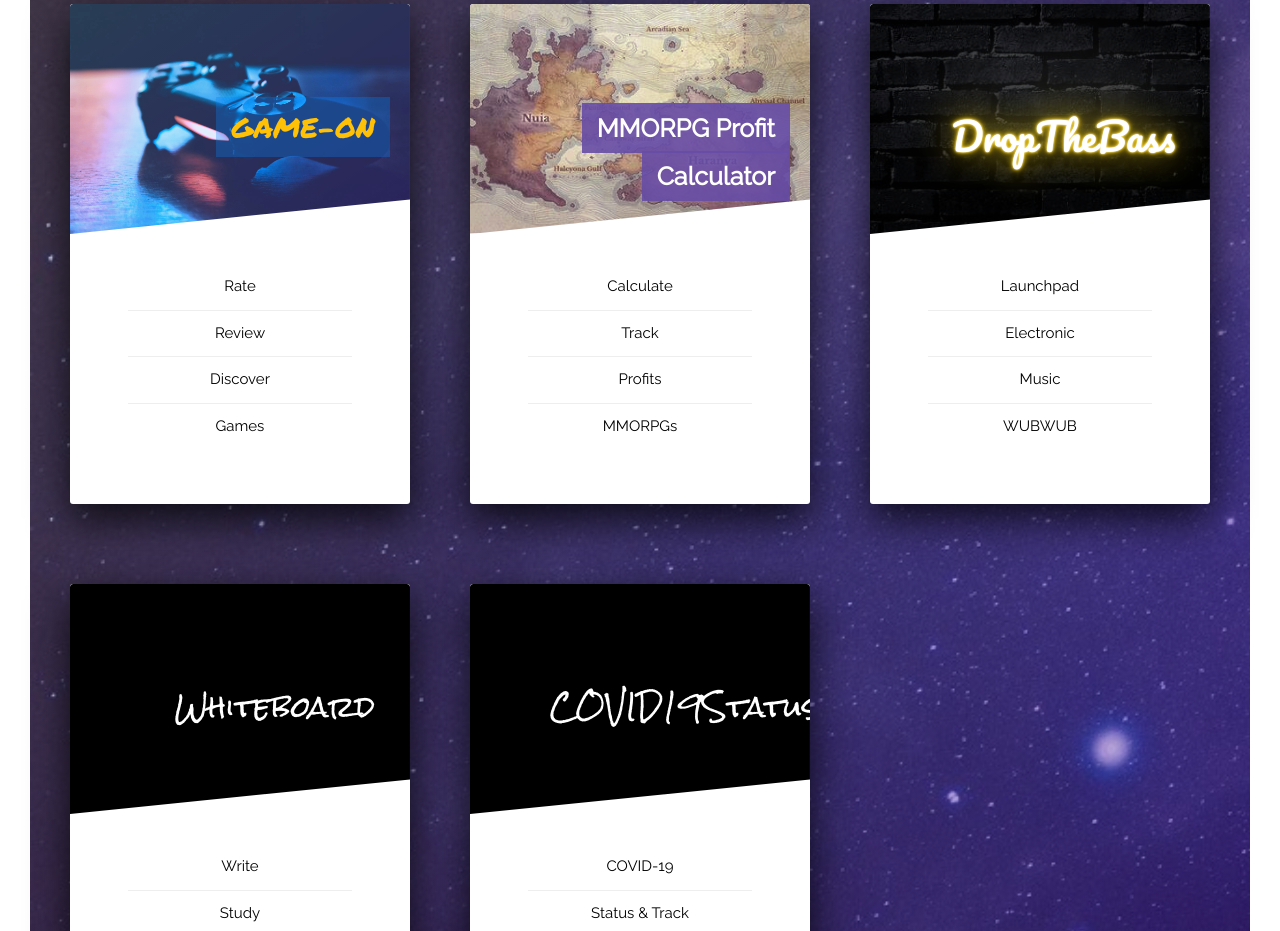
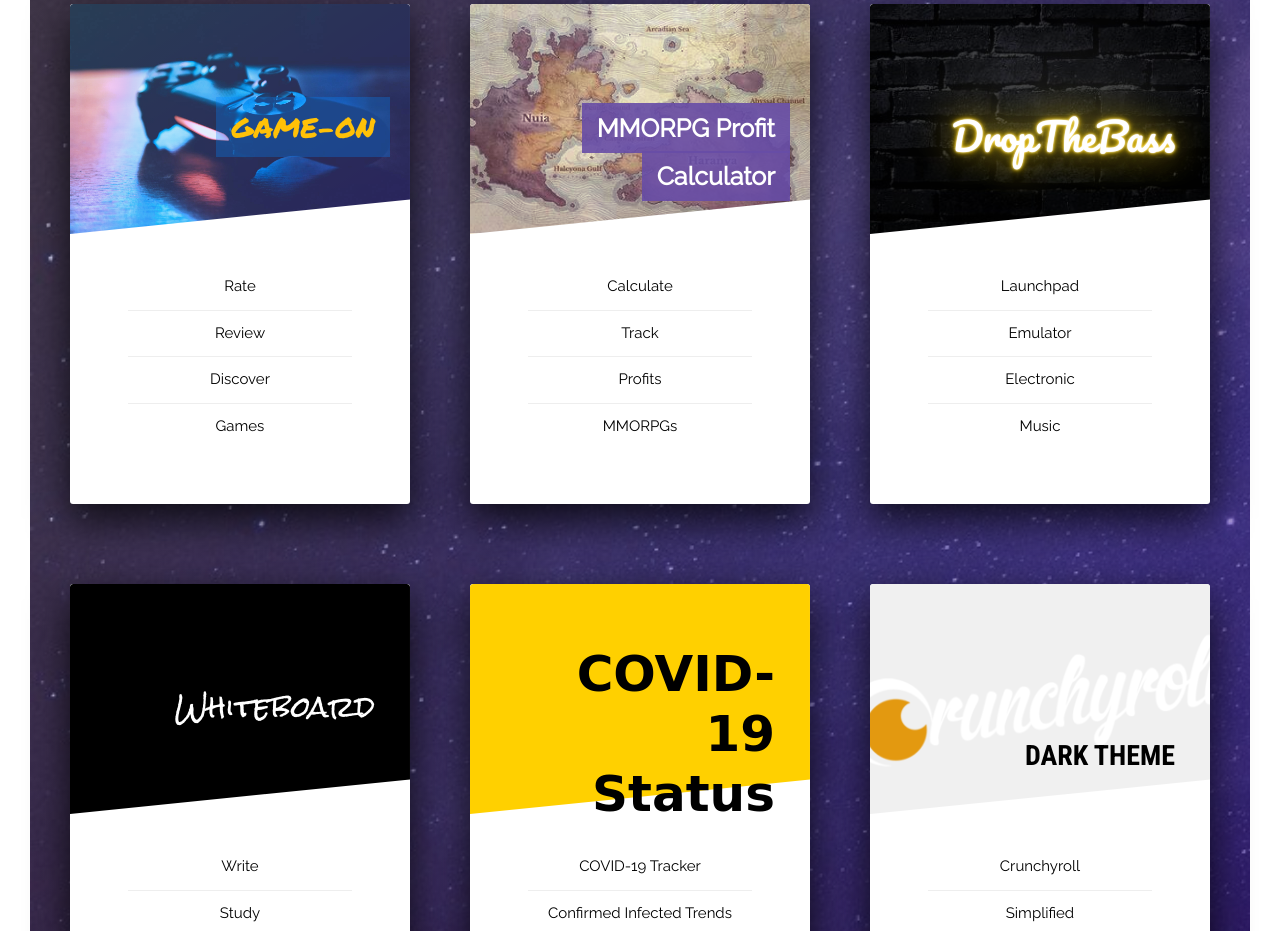
Before and after one commit to xerilius/xerilius.github.io, a website: page index.html in a window 1280 px wide. Shown: the part 2579-3510 px from the top of the page. Drawn offline with Linux system fonts and the light colour scheme; a web font is replaced by a local one.

Commit message:
Updated cards

```diff
--- a/index.html
+++ b/index.html
@@ -13,8 +13,9 @@
     <link href="https://fonts.googleapis.com/css?family=Permanent+Marker&display=swap" rel="stylesheet">
     <link href="https://fonts.googleapis.com/css?family=Anton&display=swap" rel="stylesheet">
     <link href="https://fonts.googleapis.com/css?family=Rock+Salt&display=swap" rel="stylesheet">
-
-
+    <link href="https://fonts.googleapis.com/css2?family=Libre+Barcode+39+Text&display=swap" rel="stylesheet">
+    <link href="https://fonts.googleapis.com/css2?family=Montserrat&display=swap" rel="stylesheet">
+    <link href="https://fonts.googleapis.com/css2?family=Roboto+Condensed:wght@700&display=swap" rel="stylesheet">
 
     <title>Grace Chung | Fullstack Software Engineer</title>
 </head>
@@ -116,9 +117,9 @@
                         <img src="./static/img/postgres.png" alt="Photo 11" class="composition__photo composition__photo--p11">
                         <img src="./static/img/git.png" alt="Photo 12" class="composition__photo composition__photo--p12">
                         <img src="./static/img/github.png" alt="Photo 13" class="composition__photo composition__photo--p13">
-                        <!-- <!-- <img src="./static/img/aws.png" alt="Photo 14" class="composition__photo composition__photo--p14">
+                        <!--  <img src="./static/img/aws.png" alt="Photo 14" class="composition__photo composition__photo--p14">
                         <img src="./static/img/ngnix.png" alt="Photo 15" class="composition__photo composition__photo--p15"> -->
-                        <img src="./static/img/vagrant.png" alt="Photo 16" class="composition__photo composition__photo--p16">  -->
+                        <img src="./static/img/vagrant.png" alt="Photo 16" class="composition__photo composition__photo--p16">
                     </div>
                 </div>
             </div>
@@ -235,9 +236,10 @@
                              <div class="card__details">
                                 <ul>
                                     <li>Launchpad</li>
+                                    <li>Emulator</li>
                                     <li>Electronic</li>
                                     <li>Music</li>
-                                    <li>WUBWUB</li>
+
                                 </ul>
                             </div>
                         </div>
@@ -291,6 +293,9 @@
                                     <p class="card__text-technology">
                                         Vanilla JavaScript
                                     </p>
+                                    <p class="card__text-technology">
+                                        HTML Canvas
+                                    </p>
                                 </div>
                                 <a href="http://xerilius.github.io/whiteboard" class="btn btn--white">Learn more</a>
                             </div>
@@ -304,19 +309,18 @@
                         <!-- Frontside -->
                         <div class="card__side card__side--front">
                             <!-- Card Pic -->
-                            <div class="card__picture card__picture--4">
+                            <div class="card__picture card__picture--5">
                                 &nbsp;
                             </div>
                             <!-- Card Heading -->
                             <h4 class="card__heading">
-                                <span class="card__heading-span card__heading-span--4">COVID19Status</span>
+                                <span class="card__heading-span card__heading-span--5">COVID-19 Status</span>
                             </h4>
                             <!-- Card Details -->
                             <div class="card__details">
                                 <ul>
-                                    <li>COVID-19</li>
-                                    <li>Status & Track</li>
-                                    <li>Fatality & Confirmed Trends</li>
+                                    <li>COVID-19 Tracker</li>
+                                    <li>Confirmed Infected Trends</li>
                                     <li>For Counties & States</li>
                                     <li>Dashboard</li>
                                 </ul>
@@ -324,7 +328,7 @@
                         </div>
 
                         <!-- Backside -->
-                        <div class="card__side card__side--back card__side--back-4">
+                        <div class="card__side card__side--back card__side--back-5">
                             <div class="card__cta">
                                 <div class="card__text-box">
                                     <p class="card__text-madewith">Made with</p>
@@ -345,11 +349,51 @@
                                   </p>
 
                                 </div>
+                                <a href="https://github.com/xerilius/covid19-status" class="btn btn--white">Learn more</a>
+                            </div>
+                        </div>
+                    </div>
+                </div>
+
+
+                <div class="col-1-of-3">
+                    <div class="card">
+                        <!-- Frontside -->
+                        <div class="card__side card__side--front">
+                            <!-- Card Pic -->
+                            <div class="card__picture card__picture--6">
+                                &nbsp;
+                            </div>
+                            <!-- Card Heading -->
+                            <h4 class="card__heading">
+                                <span class="card__heading-span card__heading-span--6"><br> Dark Theme</span>
+                            </h4>
+                            <!-- Card Details -->
+                            <div class="card__details">
+                                <ul>
+                                    <li>Crunchyroll</li>
+                                    <li>Simplified</li>
+                                    <li>Dark Theme</li>
+                                    <li>Custom Video Controls</li>
+                                </ul>
+                            </div>
+                        </div>
+
+                        <!-- Backside -->
+                        <div class="card__side card__side--back card__side--back-6">
+                            <div class="card__cta">
+                                <div class="card__text-box">
+                                    <p class="card__text-madewith">Made with</p>
+                                    <p class="card__text-technology">
+                                        JavaScript
+                                    </p>
+                                </div>
                                 <a href="http://xerilius.github.io/whiteboard" class="btn btn--white">Learn more</a>
                             </div>
                         </div>
                     </div>
                 </div>
+
 
 
             </div> <!-- end of row -->
@@ -379,7 +423,7 @@
                 </div>
             </div>
 
-            <div class="row">
+            <!-- <div class="row">
                 <div class="col-1-of-2">
                     <div class="doodle">
                         <div class="doodle--3">
@@ -389,7 +433,7 @@
                         </div>
                     </div>
                 </div>
-            </div>
+            </div> -->
         </section>
     </main>
 
--- a/static/sass/components/_card.scss
+++ b/static/sass/components/_card.scss
@@ -61,6 +61,13 @@
             &-4 {
                 background-color: black;
             }
+            &-5 {
+                background-color:  $color-neon-yellow;
+            }
+            &-6 {
+                background-color: orange;
+            }
+
         }
     }
 
@@ -112,6 +119,18 @@
 
         &--4 {
             background-color: black;
+        }
+
+        &--5 {
+            background-color:$color-neon-yellow;
+        }
+
+        &--6 {
+            background-image: linear-gradient(to right bottom,
+            orange, orange), url(../img/crunchyroll-logo.png);
+            background-position: center;
+            background-size: cover;
+            background-blend-mode: hue;
         }
     }
 
@@ -169,6 +188,26 @@
         &--4 {
             font-family: 'Rock Salt', cursive;
             color: $color-white;
+        }
+
+        &--5 {
+            font-family: 'Libre Barcode 39 Text', cursive;
+            font-weight: 550;
+            font-size: 5rem;
+            color: black;
+            position: absolute;
+            top: -5rem!important;
+            right: 0rem;
+            line-height: 6rem;
+        }
+        &--6 {
+            font-family: 'Roboto Condensed', sans-serif;
+            font-weight: 800;
+            position: absolute;
+            top: -1rem;
+            right: 0rem;
+            color:black;
+            text-transform: uppercase;
         }
     }
 
```
Also changed, not shown: static/css/style.css, static/img/crunchyroll-logo.png (added).
